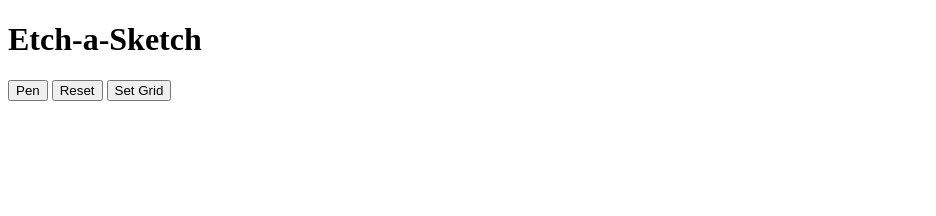
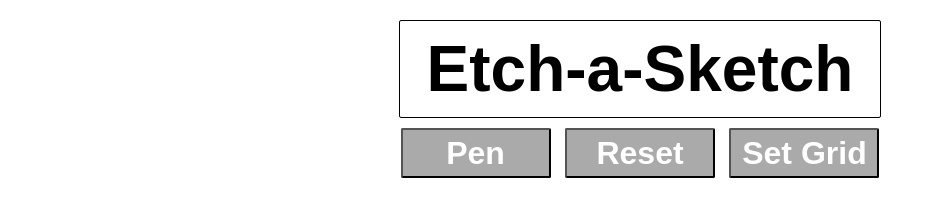
Before and after one commit to noragne/Etch-A-Sketch, a plain HTML site: page index.html in a window 1280 px wide. Shown: the whole page, without its empty margins (0-936 px from the left). Drawn offline with Linux system fonts and the light colour scheme.

Commit message:
Create style.css, linked it & Add some style

```diff
--- a/index.html
+++ b/index.html
@@ -5,6 +5,7 @@
     <meta name="viewport" content="width=device-width, initial-scale=1.0">
     <meta http-equiv="X-UA-Compatible" content="ie=edge">
     <title>Etch-a-Sketch</title>
+    <link rel="stylesheet" href="style.css">
 </head>
 <body>
     <h1>Etch-a-Sketch</h1>
--- /dev/null
+++ b/style.css
@@ -0,0 +1,47 @@
+* {
+    padding: 0;
+    margin: 0;
+  }
+  body {
+    padding: 30px;
+    width:1000px;
+    margin: auto;
+    padding: 10px;
+    line-height: 1.5;
+    text-align: center;
+    font-family: arial, sans-serif;
+  }
+  h1 {
+    font-size: 4em;
+    width: 480px;
+    border: 1px solid black;
+    margin: 10px auto;
+    border-radius: 2px;
+  }
+  #container {
+    width: 960px;
+    height: 960px;
+    display: grid;
+    //background-color: #eee;
+
+    margin: 10px auto;
+    border-radius: 2px;
+    //padding: 2px;
+  }
+  .box{
+    width: 100%;
+    height: 100%;
+    transition: scale 1s;
+    border: 0.1px solid black;
+  }
+
+  button {
+    width: 150px;
+    height: 50px;
+    margin: 0 5px;
+    background-color: #aaa;
+    font-size: 2em;
+    font-weight: bold;
+    color: white;
+    border-radius: 2px;
+  }
```
